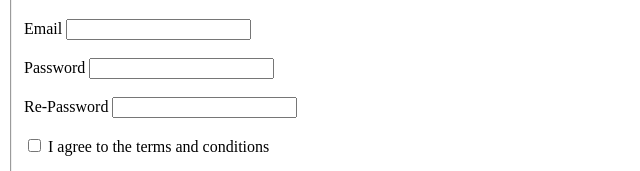
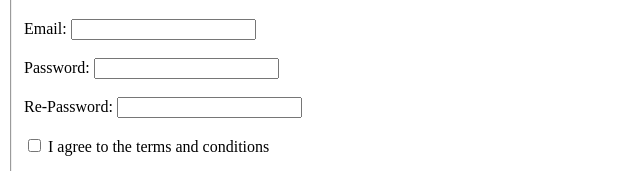
Before and after one commit to Sonub150/HTML_Classwork-3, a plain HTML site: page index.html in a window 1280 px wide. Shown: the part 462-633 px from the top of the page, 0-640 px from the left. Drawn offline with Linux system fonts and the light colour scheme.

Commit message:
Form_HTML_Classwork-3

```diff
--- a/index.html
+++ b/index.html
@@ -48,13 +48,13 @@
       <br>
       <textarea name="Address" id="Address" cols="80" rows="5"></textarea>
       <br><br>
-      <label for="Email">Email</label>
+      <label for="Email">Email:</label>
       <input type="email" id="Email" name="Email">
       <br><br>
-      <label for="Password">Password</label>
+      <label for="Password">Password:</label>
       <input type="password" id="Password" name="Password">
       <br><br>
-      <label for="Re-Password">Re-Password</label>
+      <label for="Re-Password">Re-Password:</label>
       <input type="password" id="Re-Password" name="Re-Password">
       <br><br>
     <input type="checkbox">
```
